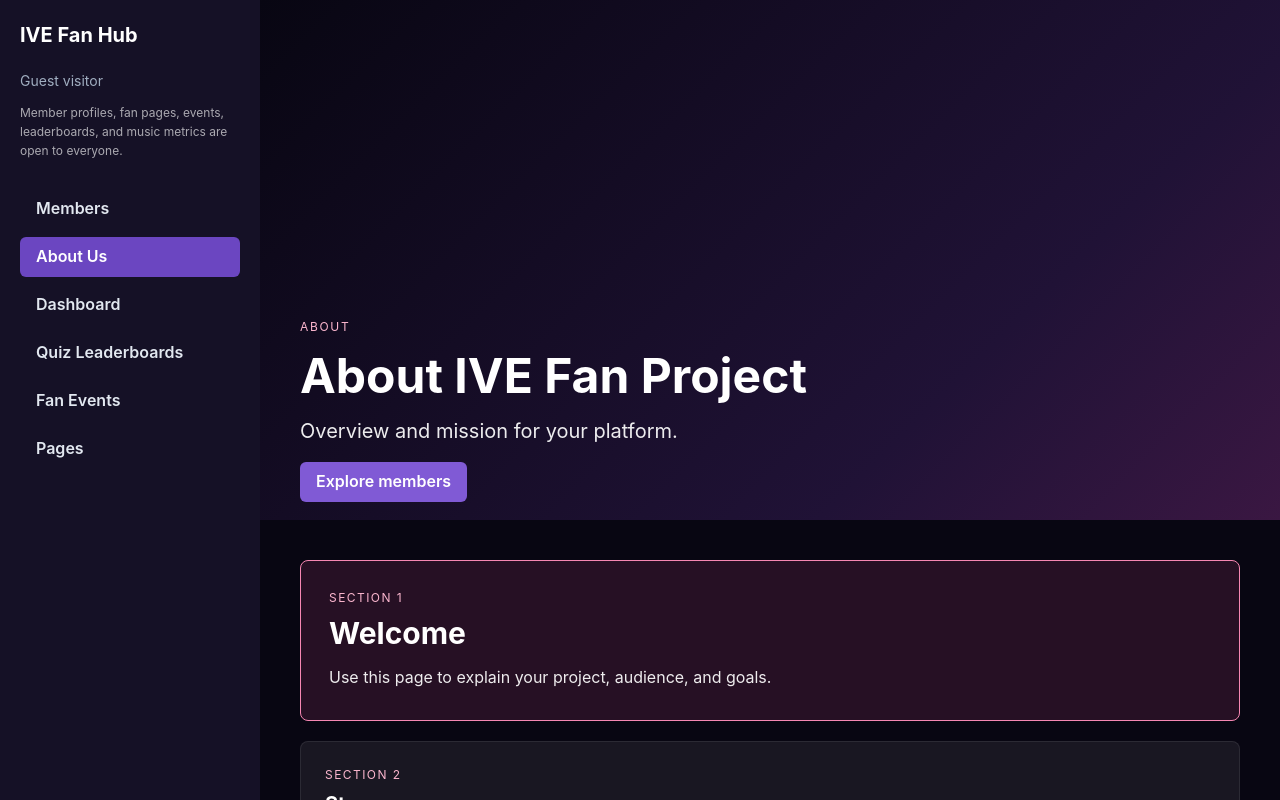
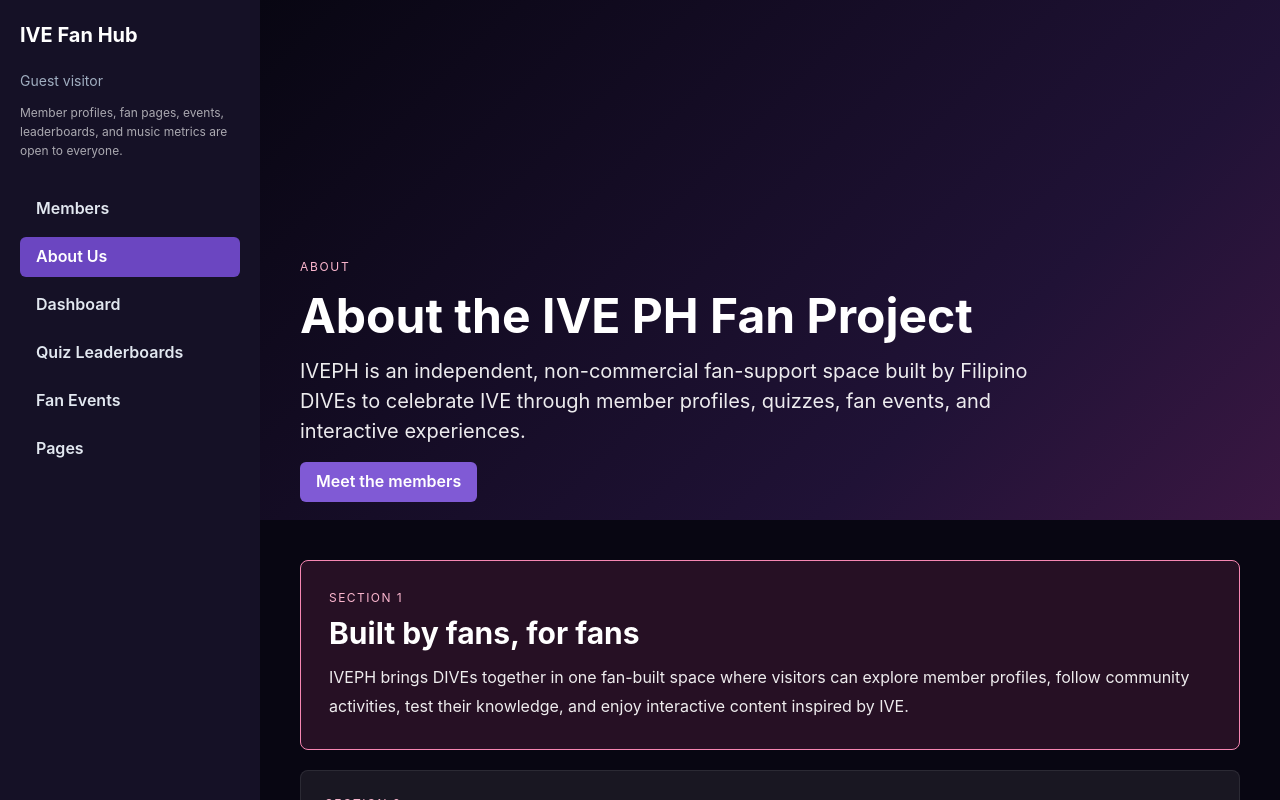
Before and after one commit to Sumeimachine/frontend_ive_fanproj_deployed, a React (Vite) app: page /about in a window 1280 px wide. Shown: the top 800 px of the page. Built offline with nearby package versions, Linux system fonts and the light colour scheme; no server answers.

Commit message:
text update minor fix

```diff
--- a/src/components/LoginForm.tsx
+++ b/src/components/LoginForm.tsx
@@ -152,7 +152,7 @@ const LoginForm = ({ showSoundToggle = false, soundEnabled = false, onToggleMute
         </HStack>
 
         <Text color="whiteAlpha.800" fontSize="sm">
-          Join in on the fun! <b>fan project By PH peeps</b>.
+          Join the fun—an independent fan project made by <b>Filipino DIVEs</b>.
         </Text>
         {showSoundToggle && (
           <Button
--- a/src/content/pageTemplates.ts
+++ b/src/content/pageTemplates.ts
@@ -28,22 +28,24 @@ export interface ContentPage {
 export const defaultPages: ContentPage[] = [
   {
     slug: "about",
-    title: "About IVE Fan Project",
-    description: "Overview and mission for your platform.",
+    title: "About the IVE PH Fan Project",
+    description:
+      "IVEPH is an independent, non-commercial fan-support space built by Filipino DIVEs to celebrate IVE through member profiles, quizzes, fan events, and interactive experiences.",
     heroImageUrl: null,
     heroImagePositionX: 50,
     heroImagePositionY: 50,
     accentImageUrl: null,
     accentImagePositionX: 50,
     accentImagePositionY: 50,
-    ctaLabel: "Explore members",
+    ctaLabel: "Meet the members",
     ctaUrl: "/",
     isPublished: true,
     sections: [
       {
         id: "about-intro",
-        title: "Welcome",
-        body: "Use this page to explain your project, audience, and goals.",
+        title: "Built by fans, for fans",
+        body:
+          "IVEPH brings DIVEs together in one fan-built space where visitors can explore member profiles, follow community activities, test their knowledge, and enjoy interactive content inspired by IVE.",
         imageUrl: null,
         imagePositionX: 50,
         imagePositionY: 50,
@@ -52,8 +54,9 @@ export const defaultPages: ContentPage[] = [
       },
       {
         id: "about-story",
-        title: "Story",
-        body: "Share the background of your fan project and your backend-powered roadmap.",
+        title: "An independent fan project",
+        body:
+          "This website is independently created and maintained for fan-support purposes. It is not affiliated with IVE, Starship Entertainment, or any official merchandise project. Artist names, images, and related media belong to their respective owners.",
         imageUrl: null,
         imagePositionX: 50,
         imagePositionY: 50,
@@ -65,21 +68,23 @@ export const defaultPages: ContentPage[] = [
   {
     slug: "community",
     title: "Community Hub",
-    description: "Rules, updates, and contribution notes.",
+    description:
+      "A welcoming space for DIVEs to join quizzes, follow fan updates, share corrections, and help improve the community.",
     heroImageUrl: null,
     heroImagePositionX: 50,
     heroImagePositionY: 50,
     accentImageUrl: null,
     accentImagePositionX: 50,
     accentImagePositionY: 50,
-    ctaLabel: "Open quizzes",
+    ctaLabel: "Start the daily quiz",
     ctaUrl: "/quiz/daily",
     isPublished: true,
     sections: [
       {
         id: "community-rules",
         title: "Community Rules",
-        body: "List behavior guidelines and moderation notes.",
+        body:
+          "Keep discussions respectful and welcoming. Do not post harassment, hate speech, spam, impersonation, private information, or uncredited media. Clearly distinguish opinions and rumors from confirmed information, and provide reliable sources when submitting factual corrections.",
         imageUrl: null,
         imagePositionX: 50,
         imagePositionY: 50,
@@ -89,7 +94,8 @@ export const defaultPages: ContentPage[] = [
       {
         id: "community-contribute",
         title: "How to Contribute",
-        body: "Explain how community members can submit updates, media, or corrections.",
+        body:
+          "Found outdated information or have an idea for an event, correction, or feature? Contact the site administrators with the relevant page link, your proposed change, and a reliable source. Only submit media you own or have permission to share.",
         imageUrl: null,
         imagePositionX: 50,
         imagePositionY: 50,
--- a/src/pages/ContentPages.tsx
+++ b/src/pages/ContentPages.tsx
@@ -28,9 +28,9 @@ export default function ContentPages() {
           <Text color="pink.200" fontSize="xs" textTransform="uppercase" letterSpacing="0.14em">
             Published content
           </Text>
-          <Heading mt={2}>Editable Pages</Heading>
+          <Heading mt={2}>Fan Community Pages</Heading>
           <Text color="whiteAlpha.800" mt={2}>
-            Backend-controlled pages for fan project announcements, rules, guides, and image-rich stories.
+            Explore fan project updates, community guidelines, helpful guides, and stories created for DIVEs.
           </Text>
         </Box>
 
--- a/src/pages/QuizLeaderboards.tsx
+++ b/src/pages/QuizLeaderboards.tsx
@@ -28,7 +28,8 @@ import type { QuizLeaderboardEntry } from "../types/quiz";
 
 export default function QuizLeaderboards() {
   const [loading, setLoading] = useState(true);
-  const [error, setError] = useState<string | null>(null);
+  const [gradedLoadFailed, setGradedLoadFailed] = useState(false);
+  const [practiceLoadFailed, setPracticeLoadFailed] = useState(false);
   const [gradedLeaderboard, setGradedLeaderboard] = useState<QuizLeaderboardEntry[]>([]);
   const [practiceLeaderboard, setPracticeLeaderboard] = useState<QuizLeaderboardEntry[]>([]);
 
@@ -42,12 +43,8 @@ export default function QuizLeaderboards() {
 
         setGradedLeaderboard(gradedResult.status === "fulfilled" ? gradedResult.value : []);
         setPracticeLeaderboard(practiceResult.status === "fulfilled" ? practiceResult.value : []);
-
-        setError(
-          gradedResult.status === "rejected" && practiceResult.status === "rejected"
-            ? "Failed to load leaderboards."
-            : null,
-        );
+        setGradedLoadFailed(gradedResult.status === "rejected");
+        setPracticeLoadFailed(practiceResult.status === "rejected");
       } finally {
         setLoading(false);
       }
@@ -75,14 +72,7 @@ export default function QuizLeaderboards() {
           </VStack>
         )}
 
-        {!!error && (
-          <Alert status="error" borderRadius="md">
-            <AlertIcon />
-            {error}
-          </Alert>
-        )}
-
-        {!loading && !error && (
+        {!loading && (
           <Tabs variant="unstyled">
             <TabList gap={3} flexWrap="wrap">
               <Tab color="whiteAlpha.900" border="1px solid" borderColor="whiteAlpha.300" borderRadius="md" _selected={{ color: "white", bg: "purple.600", borderColor: "purple.300" }}>
@@ -94,10 +84,10 @@ export default function QuizLeaderboards() {
             </TabList>
             <TabPanels>
               <TabPanel px={0} pt={5}>
-                <LeaderboardBoard rows={gradedLeaderboard} modeLabel="Graded" />
+                <LeaderboardBoard rows={gradedLeaderboard} modeLabel="Graded" loadFailed={gradedLoadFailed} />
               </TabPanel>
               <TabPanel px={0} pt={5}>
-                <LeaderboardBoard rows={practiceLeaderboard} modeLabel="Practice" />
+                <LeaderboardBoard rows={practiceLeaderboard} modeLabel="Practice" loadFailed={practiceLoadFailed} />
               </TabPanel>
             </TabPanels>
           </Tabs>
@@ -107,8 +97,25 @@ export default function QuizLeaderboards() {
   );
 }
 
-function LeaderboardBoard({ rows, modeLabel }: { rows: QuizLeaderboardEntry[]; modeLabel: string }) {
+function LeaderboardBoard({
+  rows,
+  modeLabel,
+  loadFailed,
+}: {
+  rows: QuizLeaderboardEntry[];
+  modeLabel: string;
+  loadFailed: boolean;
+}) {
   const podium = useMemo(() => rows.slice(0, 3), [rows]);
+
+  if (loadFailed) {
+    return (
+      <Alert status="error" borderRadius="md">
+        <AlertIcon />
+        Failed to load the {modeLabel.toLowerCase()} leaderboard. Please refresh and try again.
+      </Alert>
+    );
+  }
 
   if (rows.length === 0) {
     return (
```
